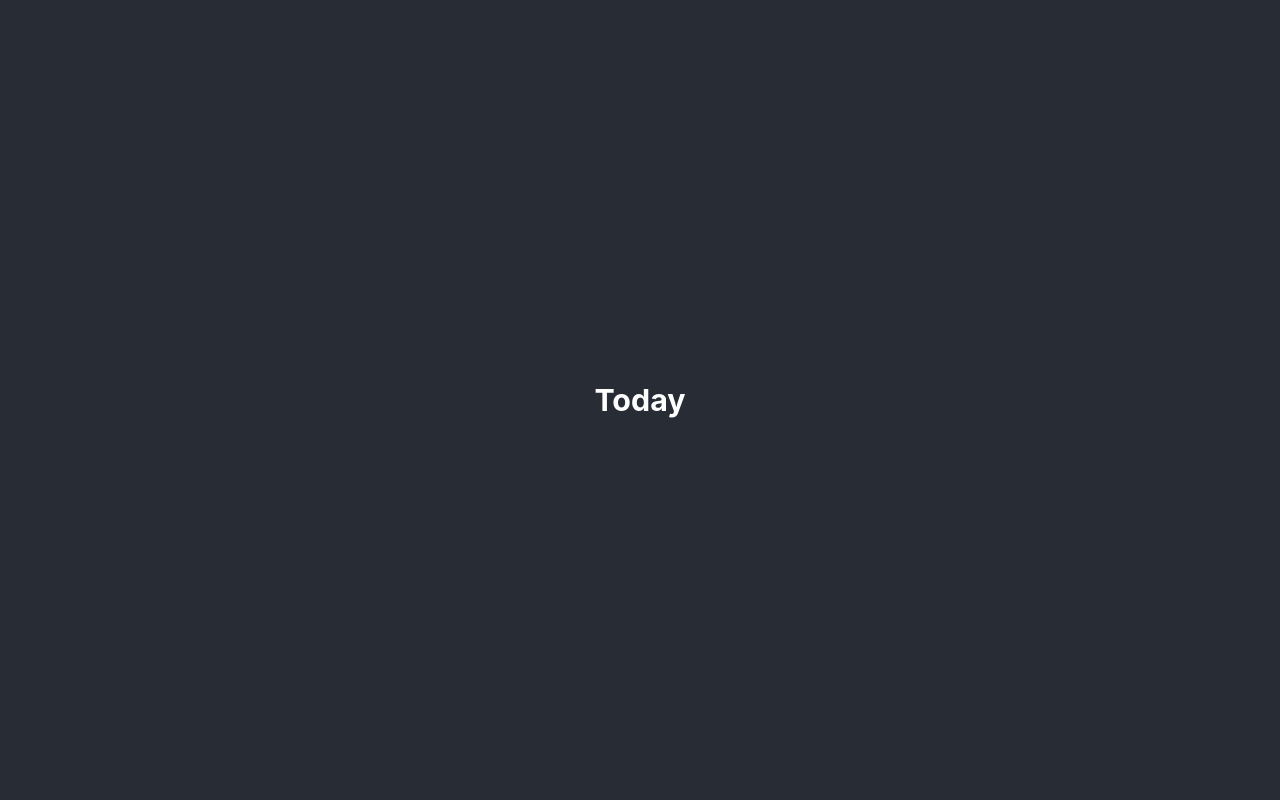
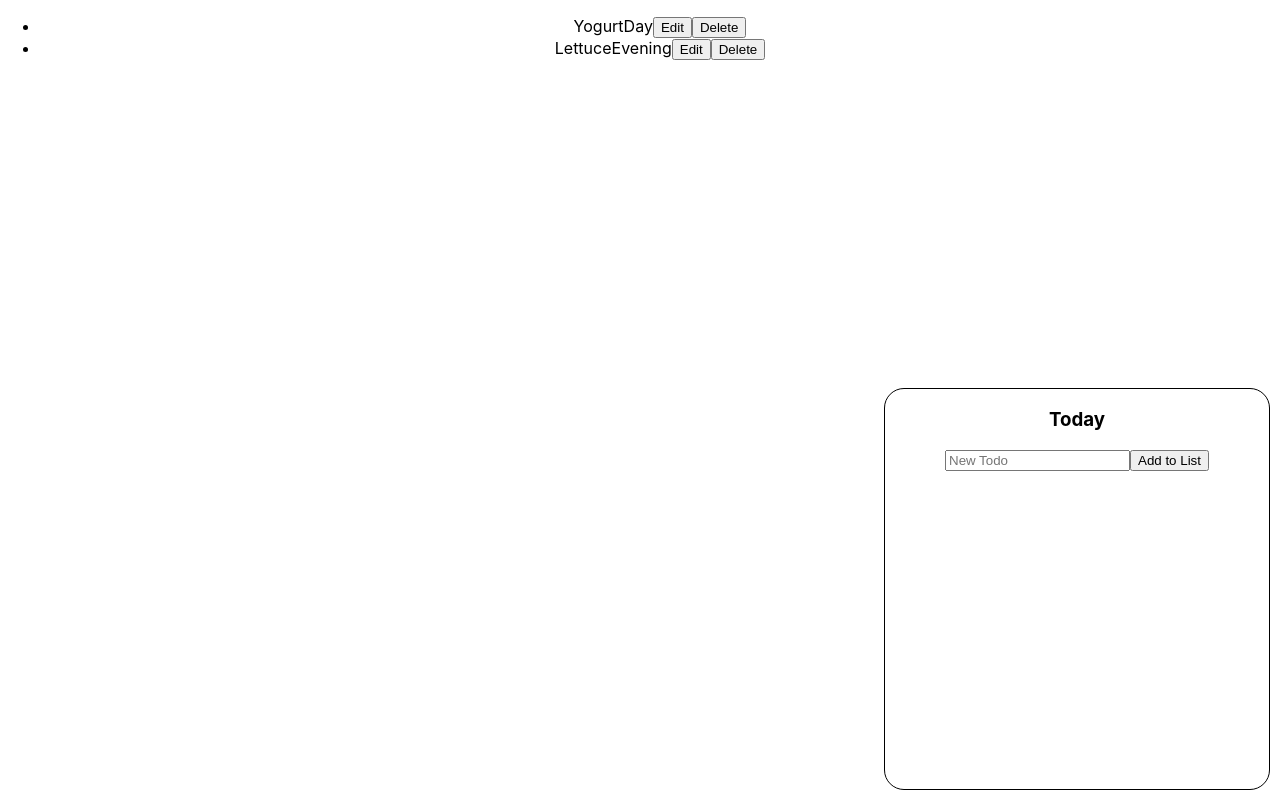
Before and after one commit to bonfacemasira/To-Do-List, a React (Create React App) app: page / in a window 1280 px wide. Built offline with nearby package versions, Linux system fonts and the light colour scheme; data requests are answered from the project's data file.

Commit message:
align structure and add server to script

```diff
--- a/package.json
+++ b/package.json
@@ -6,16 +6,18 @@
     "@testing-library/jest-dom": "^5.16.5",
     "@testing-library/react": "^13.4.0",
     "@testing-library/user-event": "^13.5.0",
+    "axios": "^1.2.0",
     "react": "^18.2.0",
     "react-dom": "^18.2.0",
     "react-scripts": "^5.0.1",
     "web-vitals": "^2.1.4"
   },
   "scripts": {
-    "start": "react-scripts start",
+    "start": "PORT=4000 react-scripts start",
     "build": "react-scripts build",
     "test": "react-scripts test",
-    "eject": "react-scripts eject"
+    "eject": "react-scripts eject",
+    "server": "json-server --watch db.json --port=3001"
   },
   "eslintConfig": {
     "extends": [
--- a/src/App.css
+++ b/src/App.css
@@ -12,3 +12,17 @@
   font-size: calc(10px + 2vmin);
   color: white;
 }
+
+.Form {
+  background-color: white;
+  border: 1px solid black;
+  border-radius: 20px;
+  width: 30%;
+  height: 50%;
+  position: absolute;
+  right: 10px; bottom: 10px;
+}
+
+.NewItem {
+
+}
--- a/src/App.js
+++ b/src/App.js
@@ -1,13 +1,14 @@
 import './App.css';
+import TaskForm from './components/TaskForm';
+import React, { useState, useEffect } from "react";
+import Task from './components/Task';
+import TaskList from './components/TaskList';
 
 function App() {
+
   return (
     <div className="App">
-      <header className="App-header">
-        <h3>
-          Today
-        </h3>
-      </header>
+      <TaskList />
     </div>
   );
 }
```
Also changed, not shown: 1 other file (tests, documents, lock files or other folders).
